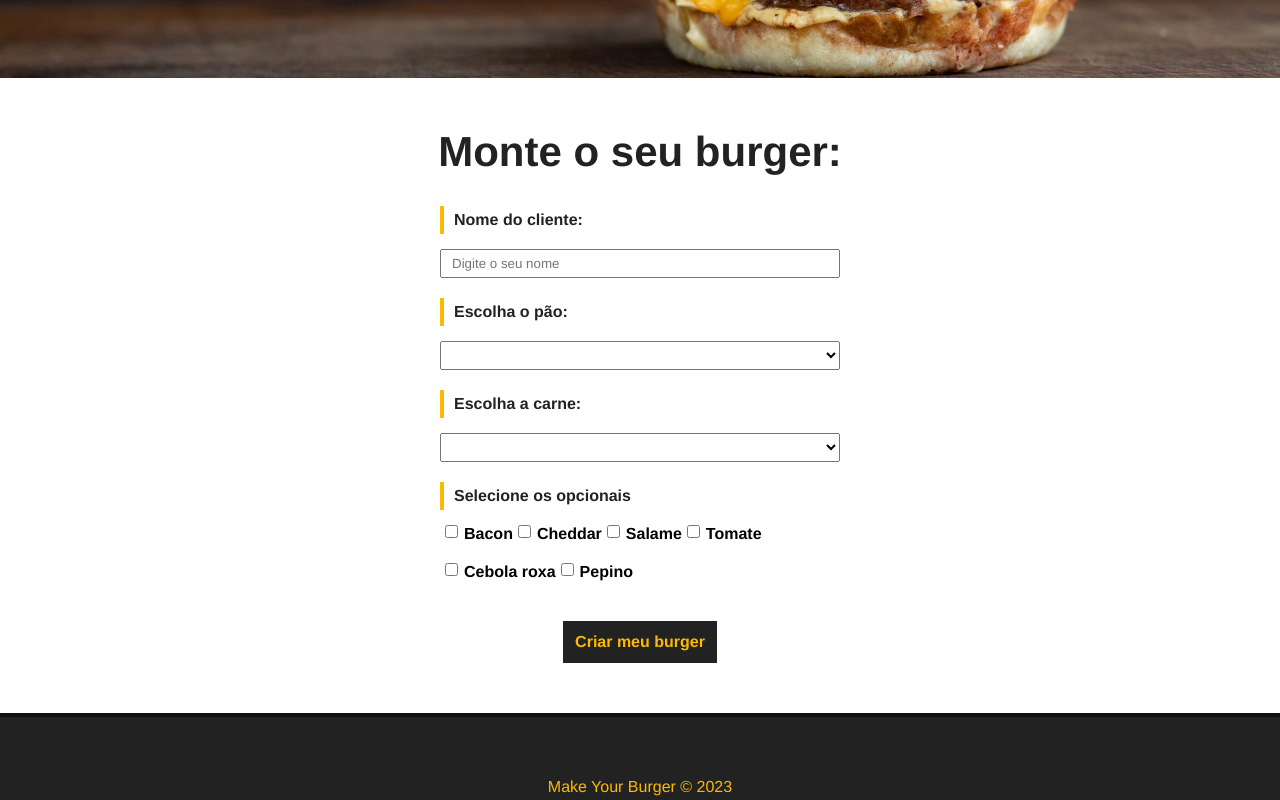
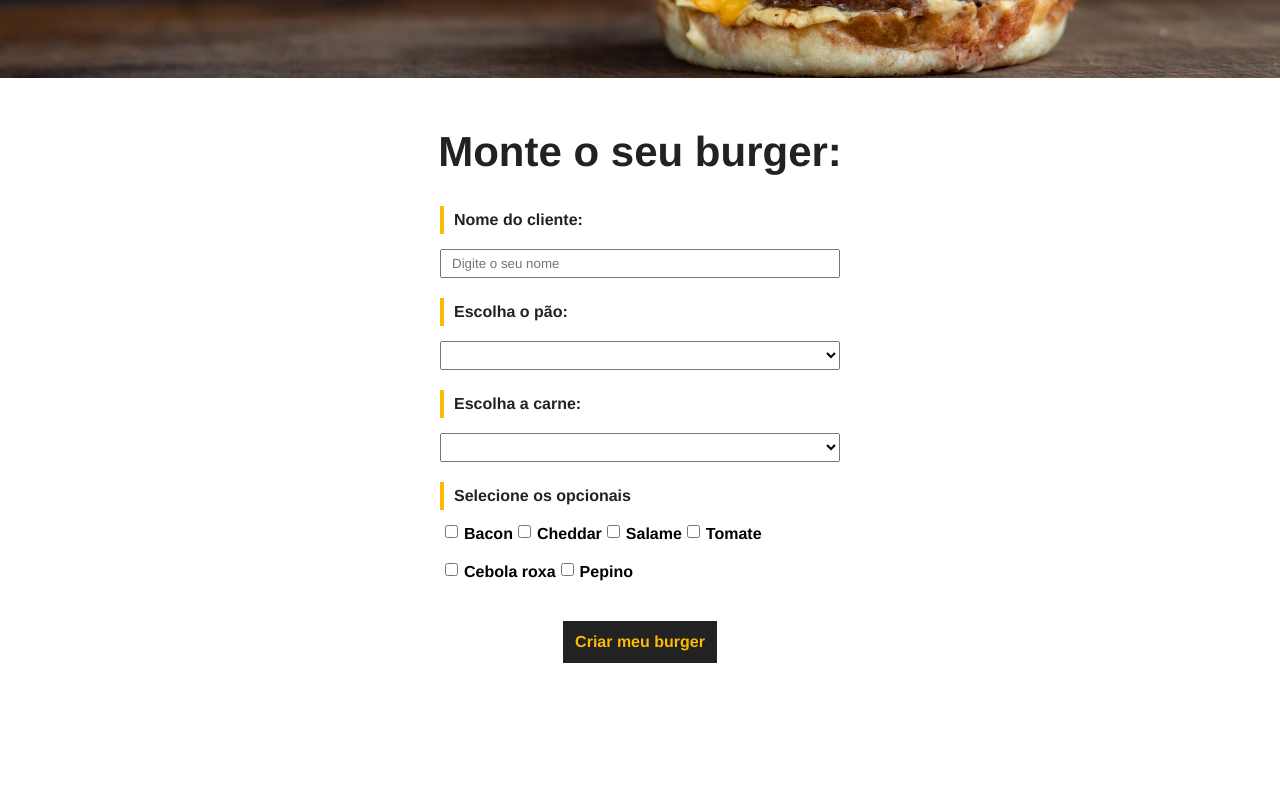
Before and after one commit to Jonatas00/VueLearning, a Vue app in the folder 4ProjetoVue/: page / in a window 1280 px wide. Shown: the part 500-1300 px from the top of the page. Built offline with nearby package versions, Linux system fonts and the light colour scheme; data requests are answered from the project's data file.

Commit message:
Edit: Container height

```diff
--- a/4ProjetoVue/src/App.vue
+++ b/4ProjetoVue/src/App.vue
@@ -30,7 +30,7 @@
   }
   .main-container {
     margin: 50px;
-    min-height: 250px;
+    min-height: 800px;
   }
 
   h1 {
```
